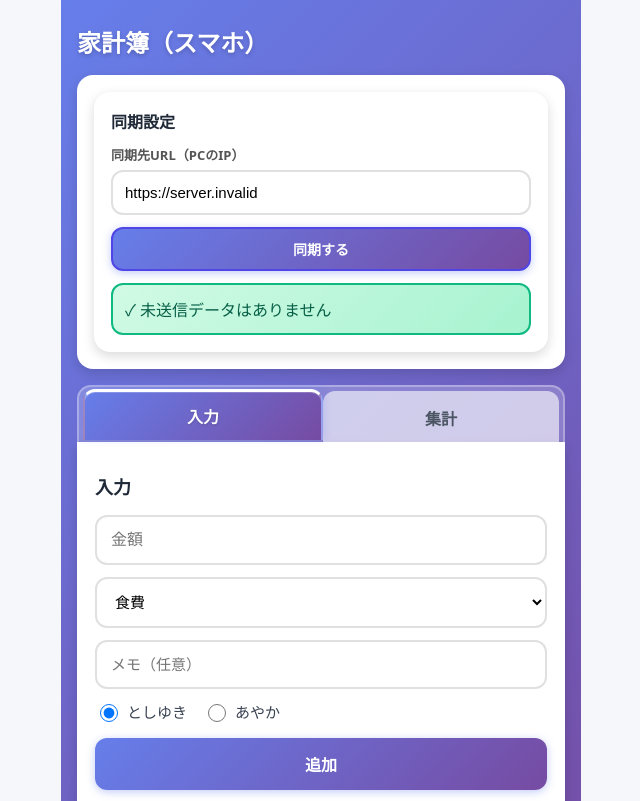
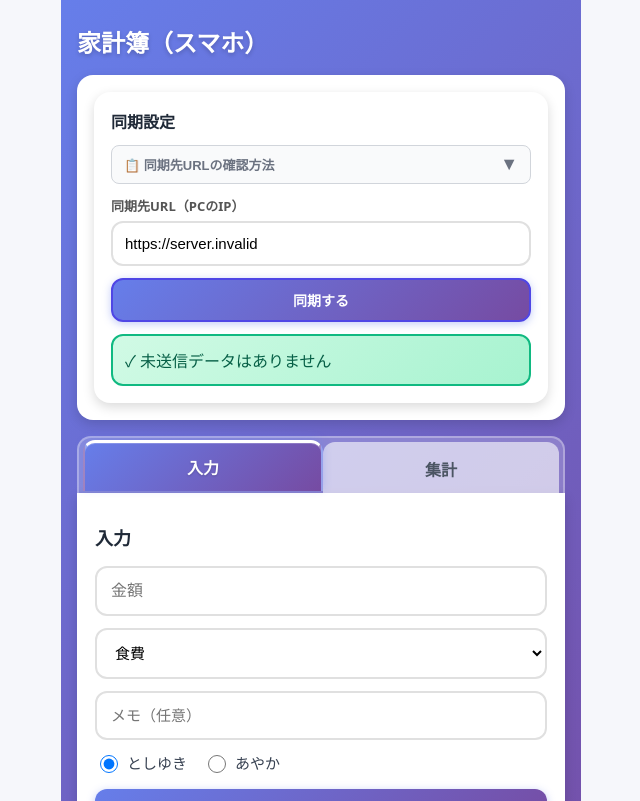
Before and after one commit to NasaToshi0311/household-app, a React (Vite) app in the folder client/: page / in a window 1280 px wide. Shown: the top 801 px of the page, without its empty margins (319-959 px from the left). Built offline with nearby package versions, Linux system fonts and the light colour scheme; no server answers.

Commit message:
feat: ApiUrlBoxコンポーネントにヘルプセクションを追加し、同期先URLの確認方法を詳細に説明。サーバー設定を修正し、フロントエンドの静的ファイルを正しくマウント。

```diff
--- a/client/src/components/ApiUrlBox.tsx
+++ b/client/src/components/ApiUrlBox.tsx
@@ -1,6 +1,83 @@
 import { useEffect, useState, useRef } from "react";
 import { getApiBaseUrl, setApiBaseUrl } from "../config/api";
 import * as S from "../ui/styles";
+
+function HelpSection() {
+  const [isOpen, setIsOpen] = useState(false);
+
+  return (
+    <div style={{ marginBottom: 12 }}>
+      <button
+        onClick={() => setIsOpen(!isOpen)}
+        style={{
+          width: "100%",
+          padding: "8px 12px",
+          borderRadius: 8,
+          border: "1px solid #d1d5db",
+          background: "#f9fafb",
+          color: "#6b7280",
+          fontSize: 13,
+          fontWeight: 600,
+          cursor: "pointer",
+          display: "flex",
+          alignItems: "center",
+          justifyContent: "space-between",
+        }}
+      >
+        <span>📋 同期先URLの確認方法</span>
+        <span style={{ fontSize: 18 }}>{isOpen ? "▲" : "▼"}</span>
+      </button>
+
+      {isOpen && (
+        <div style={{
+          marginTop: 8,
+          padding: 12,
+          borderRadius: 8,
+          background: "#f9fafb",
+          border: "1px solid #e5e7eb",
+          fontSize: 13,
+          lineHeight: 1.6,
+          color: "#374151",
+        }}>
+          <div style={{ marginBottom: 8, fontWeight: 700, color: "#1f2937" }}>
+            方法1: PCのIPアドレスを確認
+          </div>
+          <div style={{ marginBottom: 4, paddingLeft: 8 }}>
+            <strong>Windows:</strong>
+            <div style={{ paddingLeft: 12, marginTop: 4 }}>
+              1. コマンドプロンプトを開く<br/>
+              2. <code style={{ background: "#e5e7eb", padding: "2px 4px", borderRadius: 4 }}>ipconfig</code> を実行<br/>
+              3. 「IPv4アドレス」を確認（例: 192.168.1.100）<br/>
+              4. 入力欄に <code style={{ background: "#e5e7eb", padding: "2px 4px", borderRadius: 4 }}>http://192.168.1.100:8000</code> を入力
+            </div>
+          </div>
+          <div style={{ marginBottom: 12, paddingLeft: 8 }}>
+            <strong>Mac/Linux:</strong>
+            <div style={{ paddingLeft: 12, marginTop: 4 }}>
+              1. ターミナルを開く<br/>
+              2. <code style={{ background: "#e5e7eb", padding: "2px 4px", borderRadius: 4 }}>ifconfig</code> または <code style={{ background: "#e5e7eb", padding: "2px 4px", borderRadius: 4 }}>ip addr</code> を実行<br/>
+              3. IPアドレスを確認（例: 192.168.1.100）<br/>
+              4. 入力欄に <code style={{ background: "#e5e7eb", padding: "2px 4px", borderRadius: 4 }}>http://192.168.1.100:8000</code> を入力
+            </div>
+          </div>
+
+          <div style={{ marginBottom: 8, fontWeight: 700, color: "#1f2937" }}>
+            方法2: QRコードで自動設定（推奨）
+          </div>
+          <div style={{ paddingLeft: 8, marginBottom: 4 }}>
+            1. PCのブラウザで <code style={{ background: "#e5e7eb", padding: "2px 4px", borderRadius: 4 }}>http://[PCのIP]:8000/sync/page</code> にアクセス<br/>
+            2. 表示されたQRコードをスマホのカメラで読み取る<br/>
+            3. 自動的にURLが設定されます
+          </div>
+
+          <div style={{ marginTop: 12, padding: 8, background: "#fef3c7", borderRadius: 6, fontSize: 12 }}>
+            <strong>⚠ 注意:</strong> PCとスマホは同じWi-Fiネットワークに接続されている必要があります
+          </div>
+        </div>
+      )}
+    </div>
+  );
+}
 
 type Props = {
   itemsCount: number;
@@ -50,6 +127,9 @@ export default function ApiUrlBox({
         同期設定
       </div>
 
+      {/* ヘルプセクション */}
+      <HelpSection />
+
       {/* URL入力 */}
       <div style={{ marginBottom: 12 }}>
         <div style={S.label}>同期先URL（PCのIP）</div>
@@ -64,6 +144,16 @@ export default function ApiUrlBox({
           }}
           style={S.input}
         />
+        {!baseUrl && (
+          <div style={{
+            marginTop: 6,
+            fontSize: 12,
+            color: "#6b7280",
+            fontStyle: "italic",
+          }}>
+            💡 上記の「同期先URLの確認方法」を開いて設定方法を確認してください
+          </div>
+        )}
       </div>
 
       {/* 同期ボタン */}
```
Also changed, not shown: 1 other file (tests, documents, lock files or other folders).
